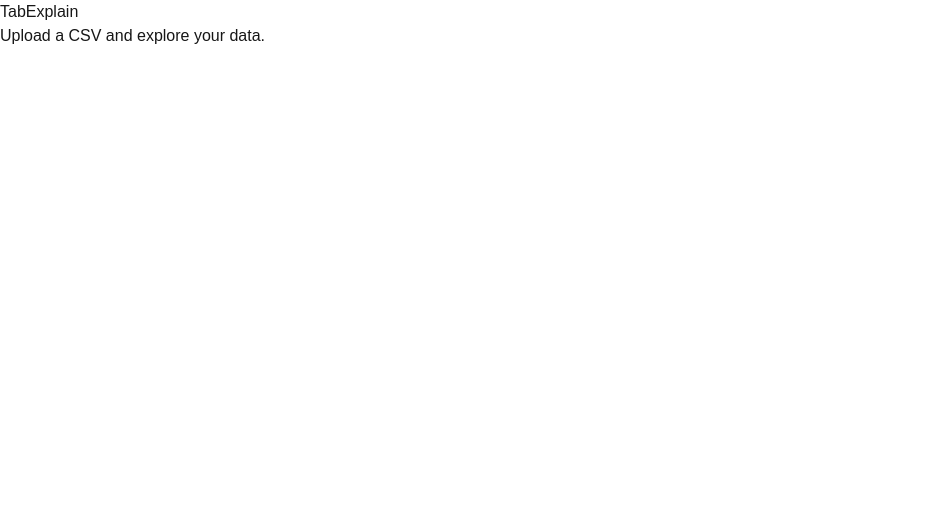
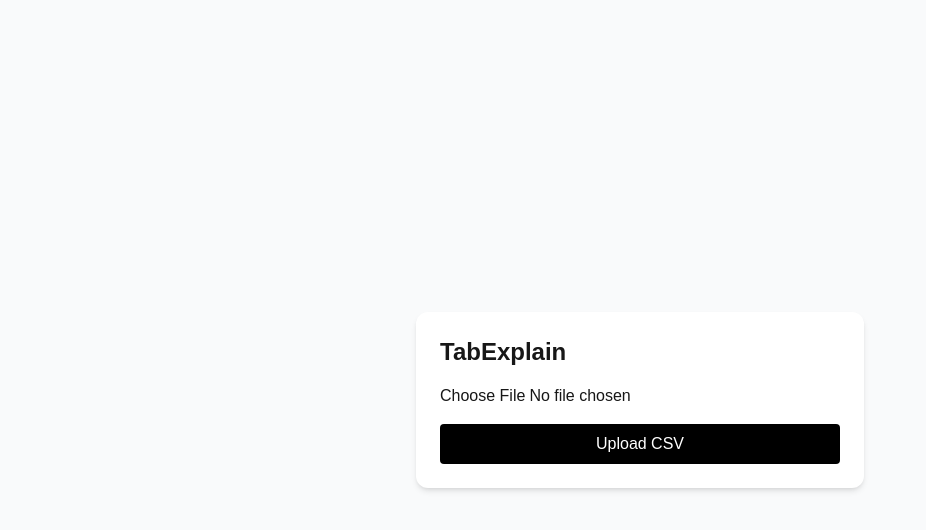
Before and after one commit to Codergirl-cyber/Tablyze, a Next.js app: page / in a window 1280 px wide. Shown: the top 530 px of the page, without its empty margins (0-926 px from the left). Built offline with nearby package versions, Linux system fonts and the light colour scheme.

Commit message:
frontend basic structure

```diff
--- a/app/page.tsx
+++ b/app/page.tsx
@@ -1,8 +1,51 @@
+"use client";
+
+import { useState } from "react";
+
 export default function Home() {
+  const [file, setFile] = useState<File | null>(null);
+  const [result, setResult] = useState<any>(null);
+
+  const uploadFile = async () => {
+    if (!file) return;
+
+    const formData = new FormData();
+    formData.append("file", file);
+
+    const res = await fetch("http://localhost:8000/upload", {
+      method: "POST",
+      body: formData,
+    });
+
+    const data = await res.json();
+    setResult(data);
+  };
+
   return (
-    <main>
-      <h1>TabExplain</h1>
-      <p>Upload a CSV and explore your data.</p>
+    <main className="min-h-screen flex flex-col items-center justify-center bg-gray-50 p-6">
+      <div className="bg-white shadow-md rounded-xl p-6 w-full max-w-md">
+        <h1 className="text-2xl font-bold mb-4">TabExplain</h1>
+
+        <input
+          type="file"
+          accept=".csv"
+          onChange={(e) => setFile(e.target.files?.[0] || null)}
+          className="mb-4"
+        />
+
+        <button
+          onClick={uploadFile}
+          className="w-full bg-black text-white py-2 rounded hover:bg-gray-800"
+        >
+          Upload CSV
+        </button>
+
+        {result && (
+          <pre className="mt-4 text-sm bg-gray-100 p-3 rounded overflow-x-auto">
+            {JSON.stringify(result, null, 2)}
+          </pre>
+        )}
+      </div>
     </main>
   );
 }
```
